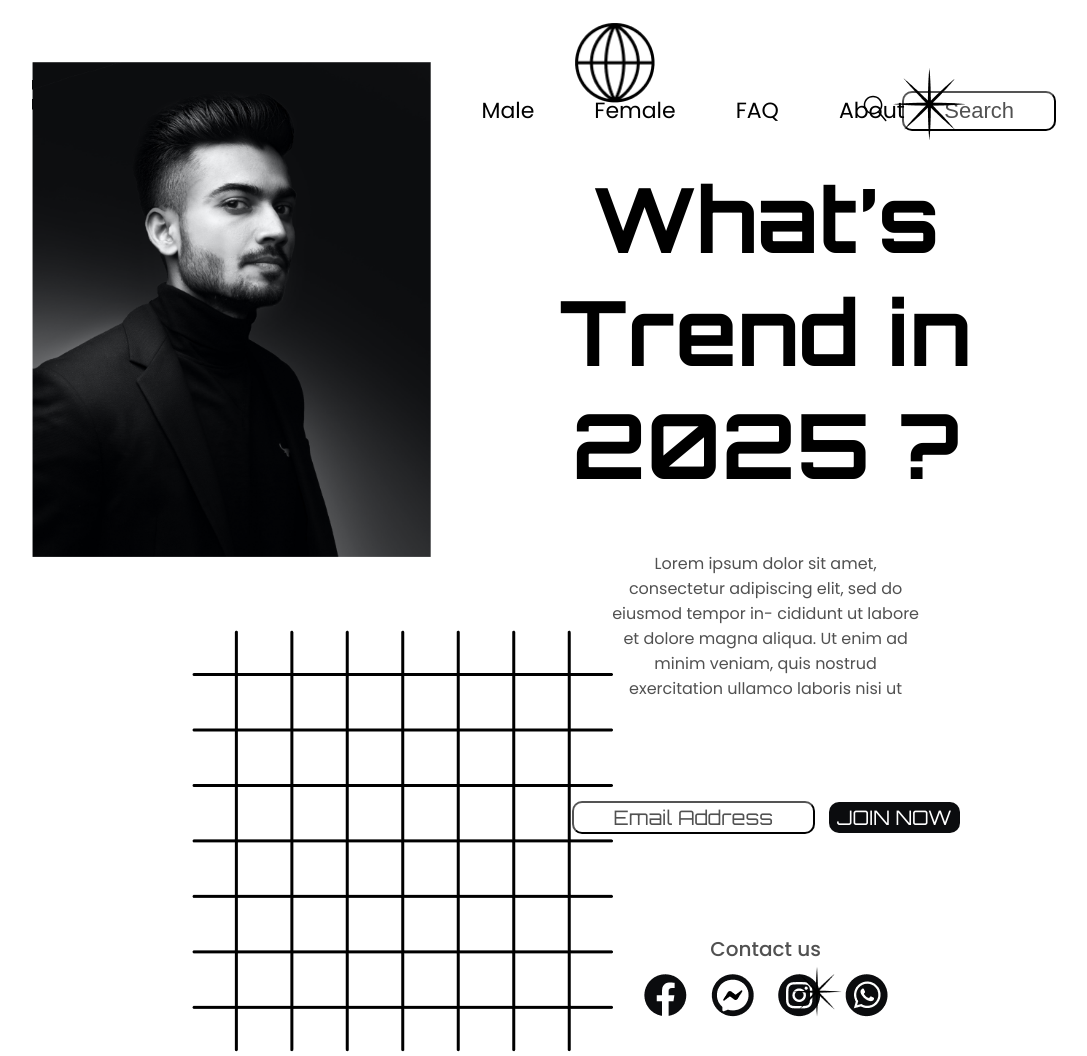
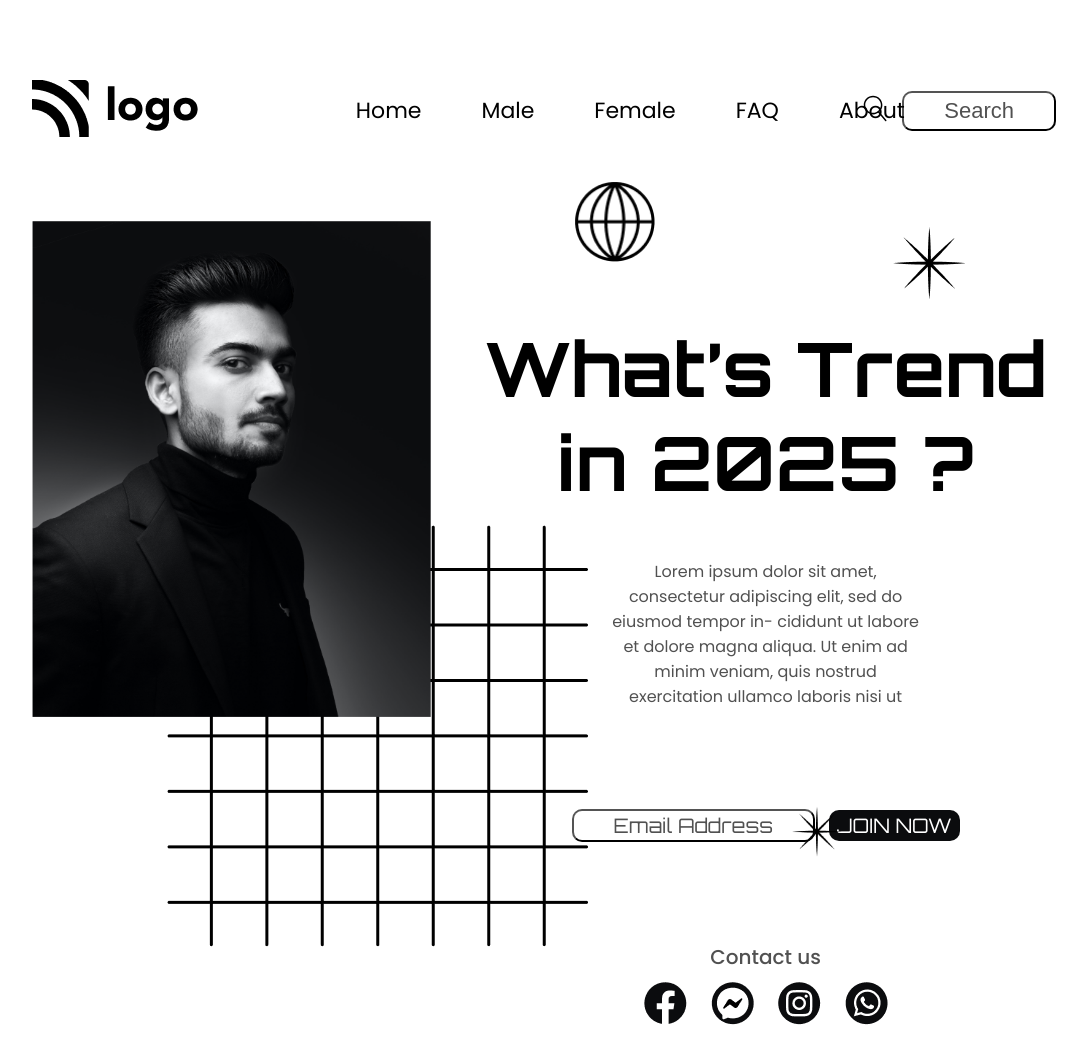
Before and after one commit to Adnan-Sarkar/Street-Style-Landing-Page-Project-1, a website: page index.html in a window 1280 px wide. Shown: the whole page, without its empty margins (96-1183 px from the left). After the commit the page ends 1029 px from the top, so only its background shows below. Drawn offline with Linux system fonts and the light colour scheme.

Commit message:
Updateing the live link in README and fix some css styling for live server

```diff
--- a/style.css
+++ b/style.css
@@ -104,8 +104,6 @@
 section[aria-label="banner"] {
     height: 80vh;
     display: flex;
-    align-items: center;
-    justify-content: center;
 }
 
 .hero-container {
@@ -122,8 +120,8 @@
 }
 
 .hero-container .square {
-    bottom: -35px;
-    left: 160px;
+    bottom: -90px;
+    left: 135px;
     z-index: -1;
 }
 
@@ -161,7 +159,7 @@
 }
 
 .hero-container-right h1 {
-    font-size: 90px;
+    font-size: 75px;
     font-family: "Orbitron", sans-serif;
     font-weight: 700;
     margin: 100px 0 50px 0;
```
Also changed, not shown: README.md.
